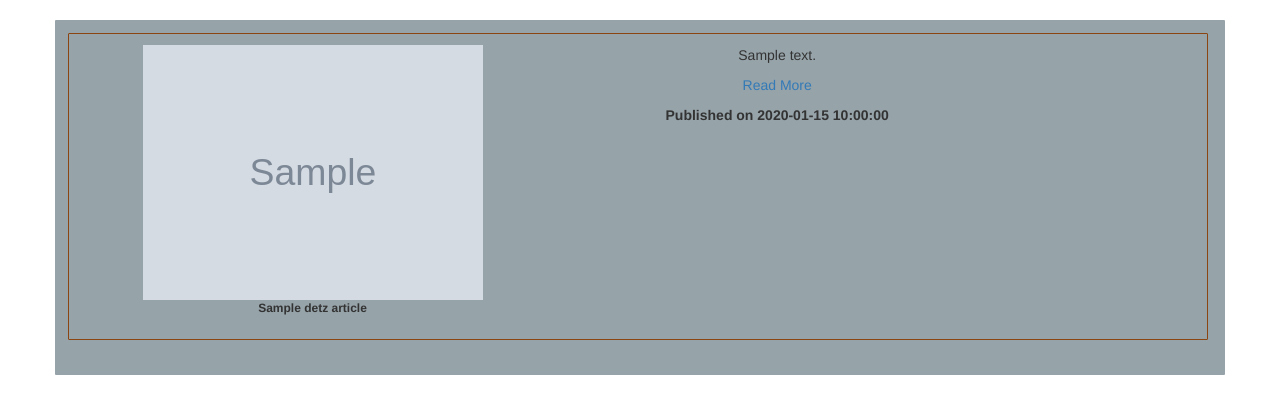
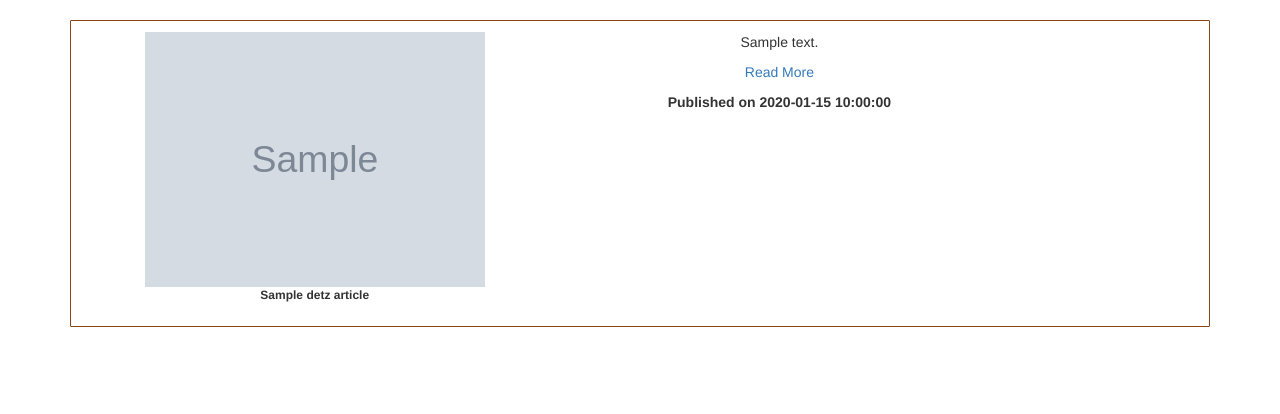
Before and after one commit to jusinam/Mpasho_Highlights, a Flask app: template app/templates/news.html in a window 1280 px wide. Shown: the part 52-466 px from the top of the page. Run offline with Flask 2, Linux system fonts and the light colour scheme; the template is opened without the code that fills it: most values are stand-ins (such as "Sample title", 1, 10 or a date in 2020); grey boxes marked "Sample" are stand-in pictures; some libraries are stand-ins or nearby versions.

Commit message:
remove bg c

```diff
--- a/app/templates/news.html
+++ b/app/templates/news.html
@@ -6,7 +6,7 @@
 
     {% block content %}
     {% for detz_article in detz %}
-    <div class="container" style="background-color:  #5368729b;padding:1%;border-radius:0.1rem;">
+    <div class="container">
     <div id="artic" class="container text-center">
 
     <div class="row tab-content" style="border: 1px solid saddlebrown;border-radius: 0.1rem; padding: 1%;margin-bottom: 2%;width: 100%;">
```
